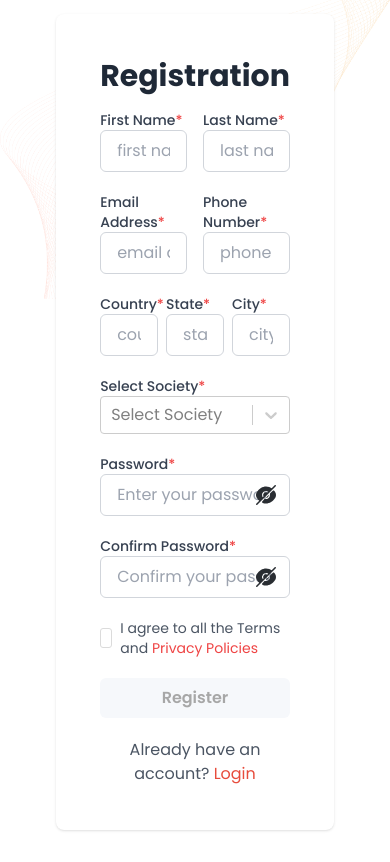
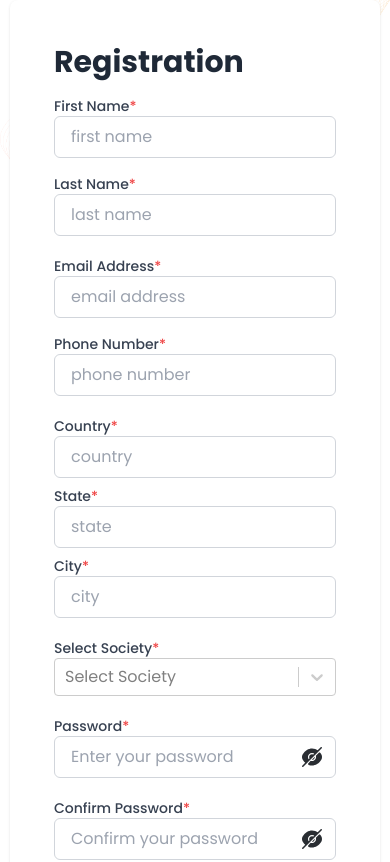
Before and after one commit to srpratik127/society-management, a React (Create React App) app in the folder frontend/: page / in a window 390 px wide. Shown: the top 862 px of the page. Built offline with nearby package versions, Linux system fonts and the light colour scheme; no server answers.

Commit message:
reaponsive login design

```diff
--- a/frontend/src/components/admin/AddOwnerTenant.js
+++ b/frontend/src/components/admin/AddOwnerTenant.js
@@ -150,7 +150,7 @@ const AddOwnerTenant = ({role, editResident}) => {
                 </div>
             </div>)}
             <div className="bg-white rounded-lg shadow w-full p-4">
-                <div className='flex justify-between gap-4'>
+                <div className='flex flex-col md:flex-row justify-between gap-4 max-w-full'>
                     <div className="flex flex-col mt-3 items-center">
                         <div className="w-28 mb-3 h-28 rounded-full overflow-hidden border-2 border-gray-300 flex items-center justify-center bg-gray-100">
                             <img src={selectedImage ? URL.createObjectURL(selectedImage) : editResident ? editResident.profile_picture : '/assets/empty.png'} alt="Profile" className="w-full h-full object-cover" />
@@ -160,7 +160,7 @@ const AddOwnerTenant = ({role, editResident}) => {
                             Upload Photo
                         </label>
                     </div>
-                    <div className="grid grid-cols-4 gap-3 w-full">
+                    <div className="grid grid-cols-1 lg:grid-cols-4 md:grid-cols-3 sm:grid-cols-3 gap-3 w-full">
                         {['Full Name', 'Phone Number', 'Email Address', 'Age', 'Gender', 'Wing', 'Unit', 'Relation'].map((label, index) => {
                             const keys = ['fullName', 'phoneNumber', 'email', 'age', 'gender', 'wing', 'unit', 'relation'];
                             const isSelect = label === 'Gender';
--- a/frontend/src/pages/auth/ForgetPassword.js
+++ b/frontend/src/pages/auth/ForgetPassword.js
@@ -47,7 +47,7 @@ const ForgetPassword = () => {
   const isFormValid = emailOrPhone && Object.keys(errors).length === 0;
 
   return (
-    <div className="w-full max-w-lg p-10 bg-white shadow rounded-md">
+    <div className="w-full max-w-xs md:max-w-md lg:max-w-lg p-10 bg-white shadow rounded-md mx-auto">
     <h2 className="text-3xl font-bold mb-3 text-gray-800">Forget Password</h2>
     <p className="text-[#4F4F4F] text-sm mb-4">
       Enter your email and we’ll send you a otp to reset your password.
--- a/frontend/src/pages/auth/Login.js
+++ b/frontend/src/pages/auth/Login.js
@@ -55,8 +55,8 @@ const Login = () => {
     emailOrPhone && password && Object.keys(errors).length === 0;
 
   return (
-    <div className="w-full max-w-md p-10 bg-white shadow rounded-md">
-      <h2 className="text-3xl font-bold mb-6 text-gray-800">Login</h2>
+    <div className="w-full max-w-md p-6 bg-white shadow rounded-md sm:max-w-sm md:max-w-md lg:max-w-lg min-w-[370px]">
+      <h2 className="text-3xl font-bold mb-6 text-gray-800 text-center">Login</h2>
       <form onSubmit={handleSubmit}>
         <div className="mb-4">
           <label
@@ -68,9 +68,8 @@ const Login = () => {
           <input
             type="text"
             id="emailOrPhone"
-            className={`w-full px-4 py-2 border ${
-              errors.emailOrPhone ? "border-[#E74C3C]" : "border-gray-300"
-            } rounded-md focus:outline-none focus:ring-1 focus:ring-slate-600`}
+            className={`w-full px-4 py-2 border ${errors.emailOrPhone ? "border-[#E74C3C]" : "border-gray-300"
+              } rounded-md focus:outline-none focus:ring-1 focus:ring-slate-600`}
             placeholder="Enter Your Phone Number Or Email"
             value={emailOrPhone}
             onChange={(e) => {
@@ -95,11 +94,10 @@ const Login = () => {
             <input
               type={showPassword ? "text" : "password"}
               id="password"
-              className={`w-full px-4 py-2 border ${
-                errors.password
+              className={`w-full px-4 py-2 border ${errors.password
                   ? "border-[#E74C3C]"
                   : "border-gray-300 focus:ring-1 focus:ring-slate-600"
-              } rounded-md focus:outline-none `}
+                } rounded-md focus:outline-none `}
               placeholder="Enter Password"
               value={password}
               onChange={(e) => {
@@ -147,11 +145,10 @@ const Login = () => {
 
         <button
           type="submit"
-          className={`w-full font-semibold py-2 px-4 rounded-md ${
-            isFormValid
+          className={`w-full font-semibold py-2 px-4 rounded-md ${isFormValid
               ? "bg-gradient-to-r from-[#FE512E] to-[#F09619] text-white"
               : "bg-[#F6F8FB] text-[#A7A7A7]"
-          }`}
+            }`}
           disabled={!isFormValid}
         >
           Sign In
@@ -165,6 +162,7 @@ const Login = () => {
         </p>
       </form>
     </div>
+
   );
 };
 
--- a/frontend/src/pages/auth/Main.js
+++ b/frontend/src/pages/auth/Main.js
@@ -8,7 +8,7 @@ const Main = () => {
     switch (location.pathname) {
       case "/":
         return (
-          <div className="hidden md:block">
+          <div className="hidden lg:block">
             <img
               src="/assets/register.JPEG"
               alt="Registration"
@@ -58,22 +58,24 @@ const Main = () => {
   };
 
   return (
-    <div className="flex justify-center relative ">
-      <div className="absolute right-0 h-screen overflow-hidden -z-50 ">
+    <div className="flex w-full justify-center md:w-full relative">
+      <div className="absolute right-0 h-screen overflow-hidden -z-50">
         <img src="/assets/background.png" alt="Background" />
       </div>
-      <div className="w-1/2 h-screen overflow-hidden bg-[#F6F8FB] hidden md:block">
+
+      <div className="w-1/2 h-screen overflow-hidden bg-[#F6F8FB] hidden lg:block">
         <img src="/assets/logo.png" className="w-60 px-9 mt-6" alt="Logo" />
-        <div className="flex flex-col min-h-screen items-center justify-center ">
+        <div className="flex flex-col min-h-screen items-center justify-center">
           {renderContent()}
         </div>
       </div>
-      <div className="w-1/2">
-        <div className="flex justify-center items-center min-h-screen">
+      <div className="flex  md:w-2/2 w-1/2 px-4 sm:px-6 md:px-8 lg:px-12">
+        <div className="w-full min-h-screen flex mx-auto justify-center items-center">
           <Outlet />
         </div>
       </div>
     </div>
+
   );
 };
 
--- a/frontend/src/pages/auth/Register.js
+++ b/frontend/src/pages/auth/Register.js
@@ -122,13 +122,14 @@ const Register = () => {
     );
 
   return (
-    <div className="flex justify-center items-center">
-      <div className="w-full max-w-lg bg-white p-11 md:px-10 md:py-11 rounded-lg shadow">
+    <div className=" min-w-[370px]">
+    <div className="w-full max-w-lg bg-white p-11 md:px-10 md:py-11 rounded-lg shadow">
+
         <h1 className="text-3xl font-bold text-gray-800 mb-4 text-left">
           Registration
         </h1>
-        <form className="space-y-5" onSubmit={handleSubmit}>
-          <div className="grid grid-cols-2 gap-4">
+        <form className="space-y-5 max-w-lg md:max-w-2xl lg:max-w-3xl mx-auto" onSubmit={handleSubmit}>
+          <div className="grid grid-cols-1 md:grid-cols-2 gap-4">
             <div>
               <label
                 htmlFor="firstname"
@@ -152,7 +153,7 @@ const Register = () => {
                 <p className="text-red-500 text-sm">{errors.firstname}</p>
               )}
             </div>
-            <div>
+            <div className="grid grid-cols-1 ">
               <label
                 htmlFor="lastname"
                 className="block text-sm font-medium text-gray-700"
@@ -177,7 +178,7 @@ const Register = () => {
             </div>
           </div>
 
-          <div className="grid grid-cols-2 gap-4">
+          <div className="grid grid-cols-1 sm:grid-cols-2  gap-4">
             <div>
               <label
                 htmlFor="email"
@@ -227,7 +228,7 @@ const Register = () => {
             </div>
           </div>
 
-          <div className="grid grid-cols-3 gap-2">
+          <div className="grid grid-cols-1  md:grid-cols-3 sm:grid-cols-2  gap-2">
             <div>
               <label
                 htmlFor="country"
```
Lines whose indentation alone changed are shown as unchanged.
